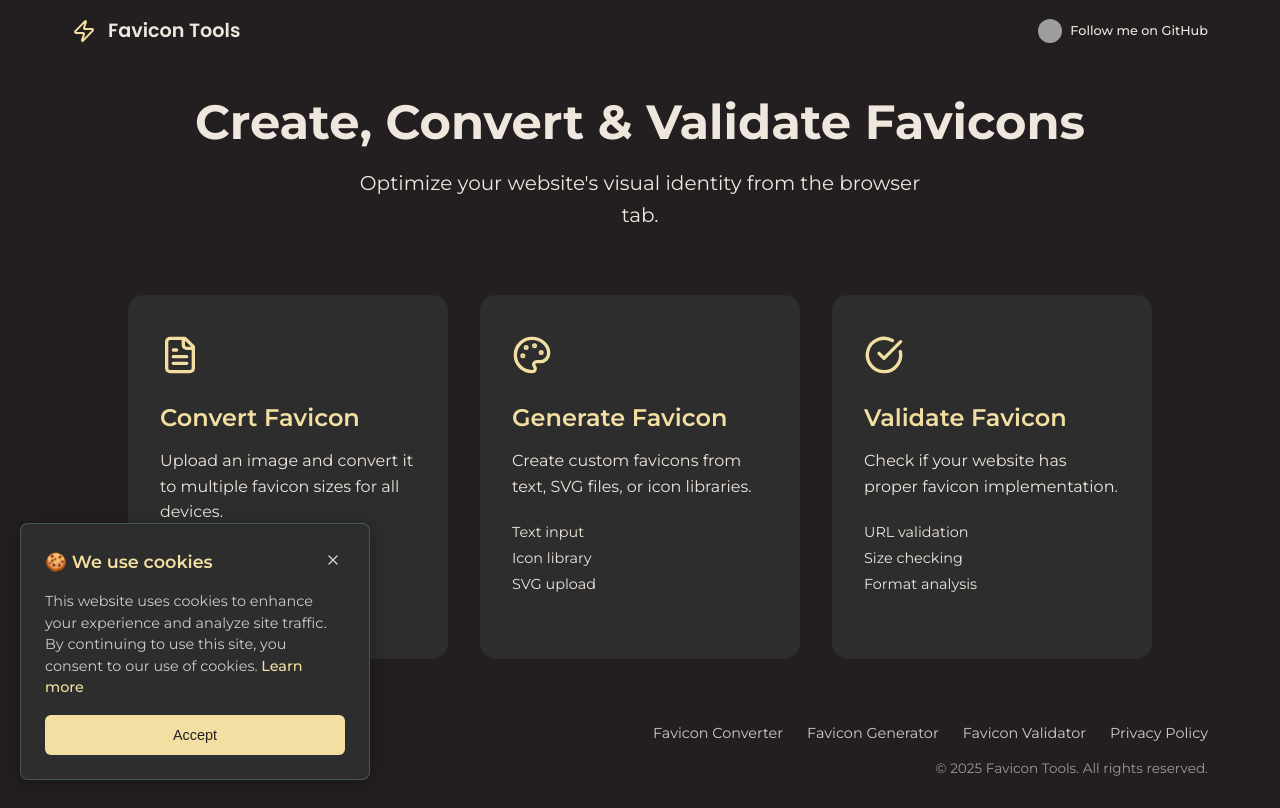
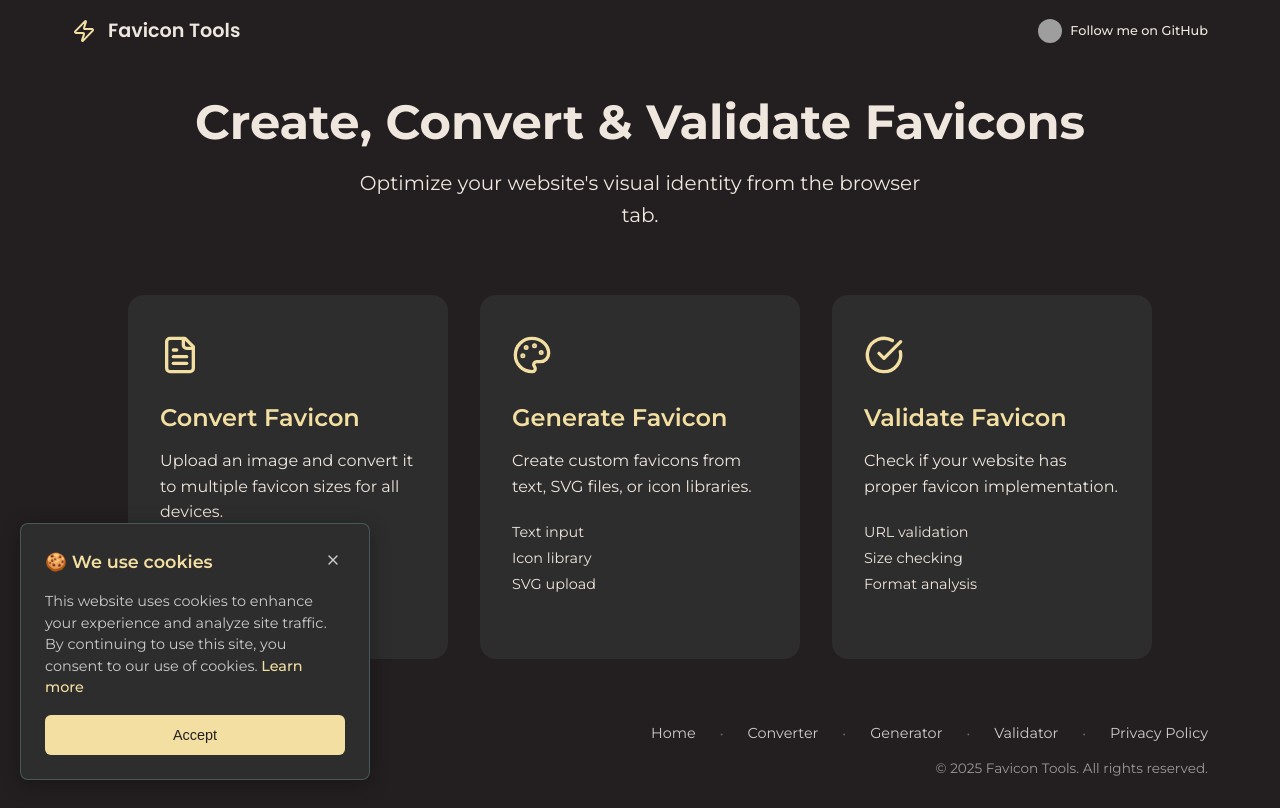
Before and after one commit to gburgose/favicon-generator, a Next.js app: page / in a window 1280 px wide. Built offline with nearby package versions, Linux system fonts and the light colour scheme; no server answers; grey boxes are pictures that could not be loaded.

Commit message:
refactor: Update footer links for improved navigation
- Replaced existing footer links with updated paths for Home, Converter, Generator, and Validator.
- Added separators between footer links for better visual clarity.

```diff
--- a/src/components/Footer.tsx
+++ b/src/components/Footer.tsx
@@ -13,14 +13,21 @@
 
           <ul className="footer__links">
             <li>
-              <Link href="/converter">Favicon Converter</Link>
+              <Link href="/">Home</Link>
             </li>
+            <li className="footer__separator">•</li>
             <li>
-              <Link href="/generator">Favicon Generator</Link>
+              <Link href="/converter">Converter</Link>
             </li>
+            <li className="footer__separator">•</li>
             <li>
-              <Link href="/validator">Favicon Validator</Link>
+              <Link href="/generator">Generator</Link>
             </li>
+            <li className="footer__separator">•</li>
+            <li>
+              <Link href="/validator">Validator</Link>
+            </li>
+            <li className="footer__separator">•</li>
             <li>
               <Link href="/privacy">Privacy Policy</Link>
             </li>
--- a/src/styles/components/_footer.scss
+++ b/src/styles/components/_footer.scss
@@ -38,6 +38,7 @@
     margin: 0;
     display: flex;
     gap: 1.5rem;
+    align-items: center;
 
     li {
       margin: 0;
@@ -56,6 +57,12 @@
         color: #F3DFA2;
       }
     }
+  }
+
+  &__separator {
+    color: #666;
+    font-size: 0.8rem;
+    margin: 0 0.5rem;
   }
 
   &__bottom {
```
